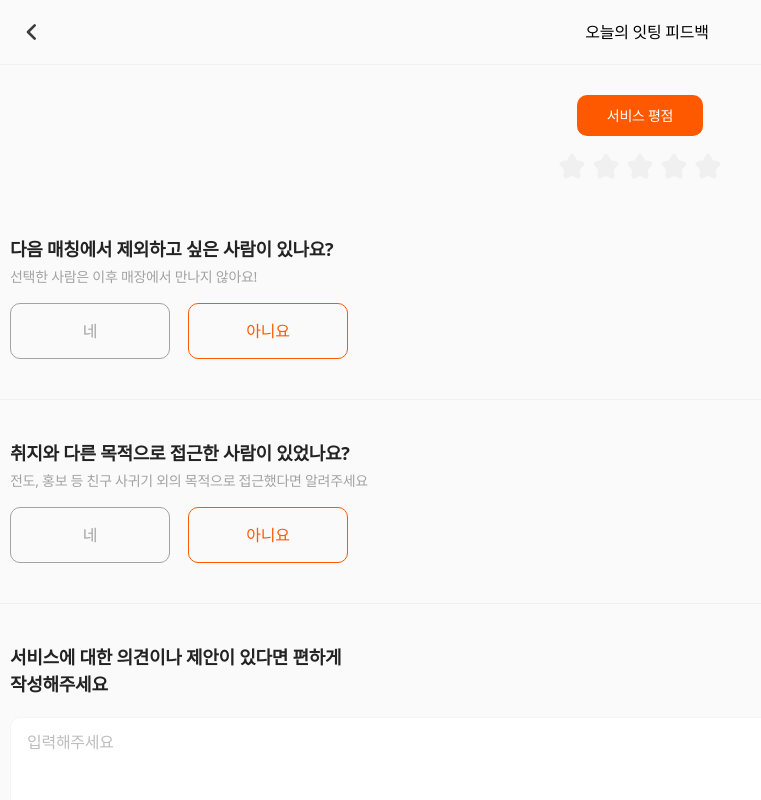
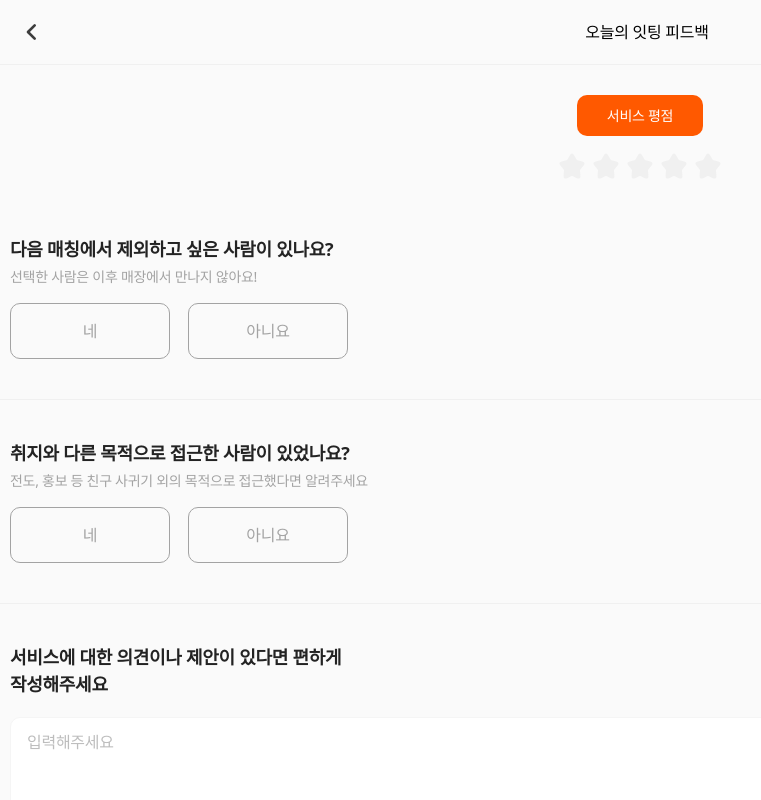
Before and after one commit to joyrii/EATING_WEB, a Next.js app: page /feedback in a window 1280 px wide. Shown: the top 800 px of the page, without its empty margins (0-761 px from the left). Built offline with nearby package versions, Linux system fonts and the light colour scheme; a web font is replaced by a local one.

Commit message:
feat(feedback): #29 - 버튼 selected 조건 수정

```diff
--- a/src/app/(withoutTabBar)/feedback/page.tsx
+++ b/src/app/(withoutTabBar)/feedback/page.tsx
@@ -21,8 +21,8 @@ import { useState } from 'react';
 
 export default function Feedback() {
   const [rating, setRating] = useState(0);
-  const [hasExcludeUser, setHasExcludeUser] = useState(false);
-  const [hasInappropriateUser, setHasInappropriateUser] = useState(false);
+  const [hasExcludeUser, setHasExcludeUser] = useState(null);
+  const [hasInappropriateUser, setHasInappropriateUser] = useState(null);
 
   const [selectedExcludeUserId, setSelectedExcludeUserId] = useState<number[]>(
     [],
@@ -73,19 +73,19 @@ export default function Feedback() {
         </SectionDescription>
         <ButtonWrapper>
           <Button
-            selected={hasExcludeUser}
+            selected={hasExcludeUser === true}
             onClick={() => setHasExcludeUser(true)}
           >
             네
           </Button>
           <Button
-            selected={!hasExcludeUser}
+            selected={hasExcludeUser === false}
             onClick={() => setHasExcludeUser(false)}
           >
             아니요
           </Button>
         </ButtonWrapper>
-        {hasExcludeUser && (
+        {hasExcludeUser === true && (
           <UserList>
             {users.map((user) => (
               <UserItem
@@ -114,19 +114,19 @@ export default function Feedback() {
         </SectionDescription>
         <ButtonWrapper>
           <Button
-            selected={hasInappropriateUser}
+            selected={hasInappropriateUser === true}
             onClick={() => setHasInappropriateUser(true)}
           >
             네
           </Button>
           <Button
-            selected={!hasInappropriateUser}
+            selected={hasInappropriateUser === false}
             onClick={() => setHasInappropriateUser(false)}
           >
             아니요
           </Button>
         </ButtonWrapper>
-        {hasInappropriateUser && (
+        {hasInappropriateUser === true && (
           <>
             <UserList>
               {users.map((user) => (
```
